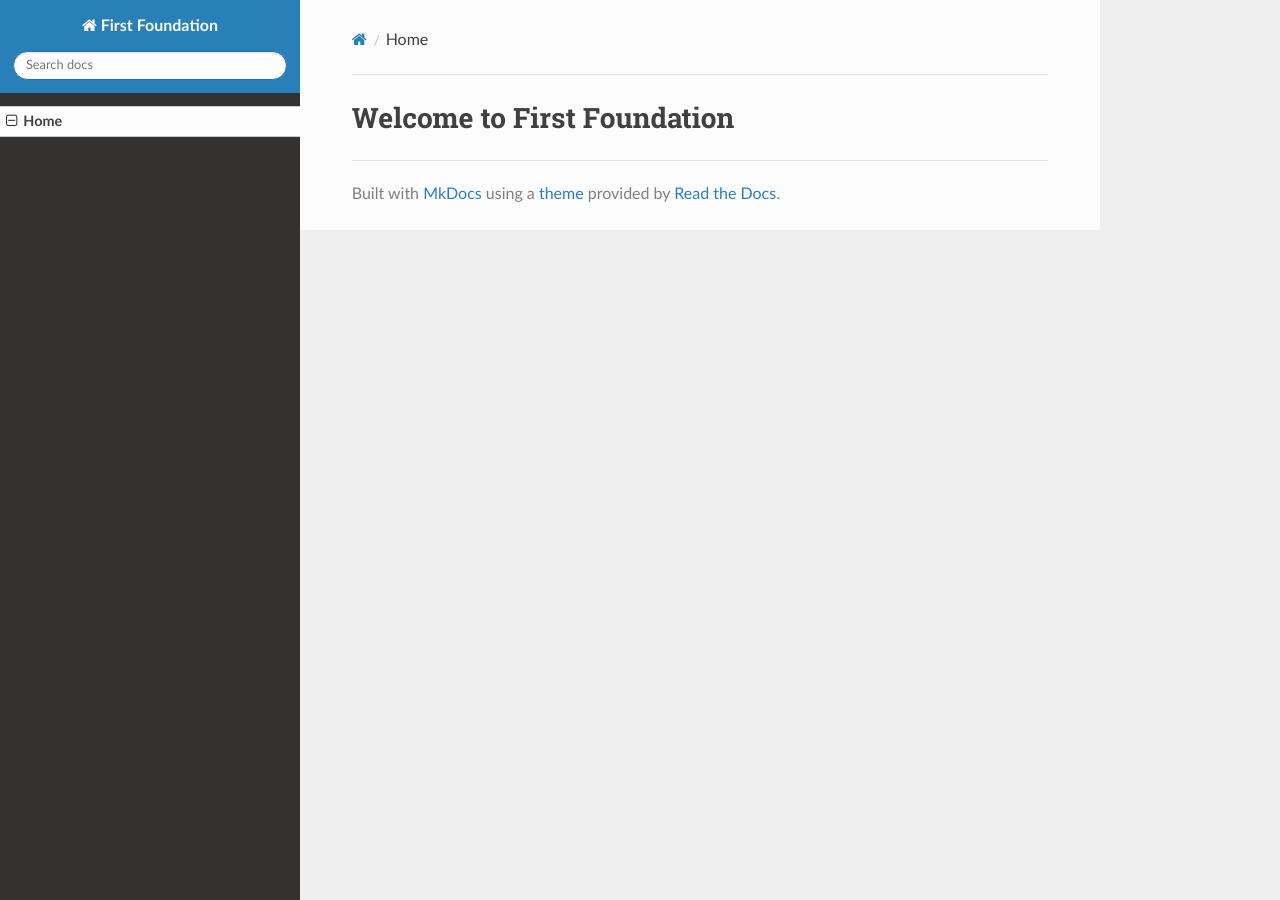
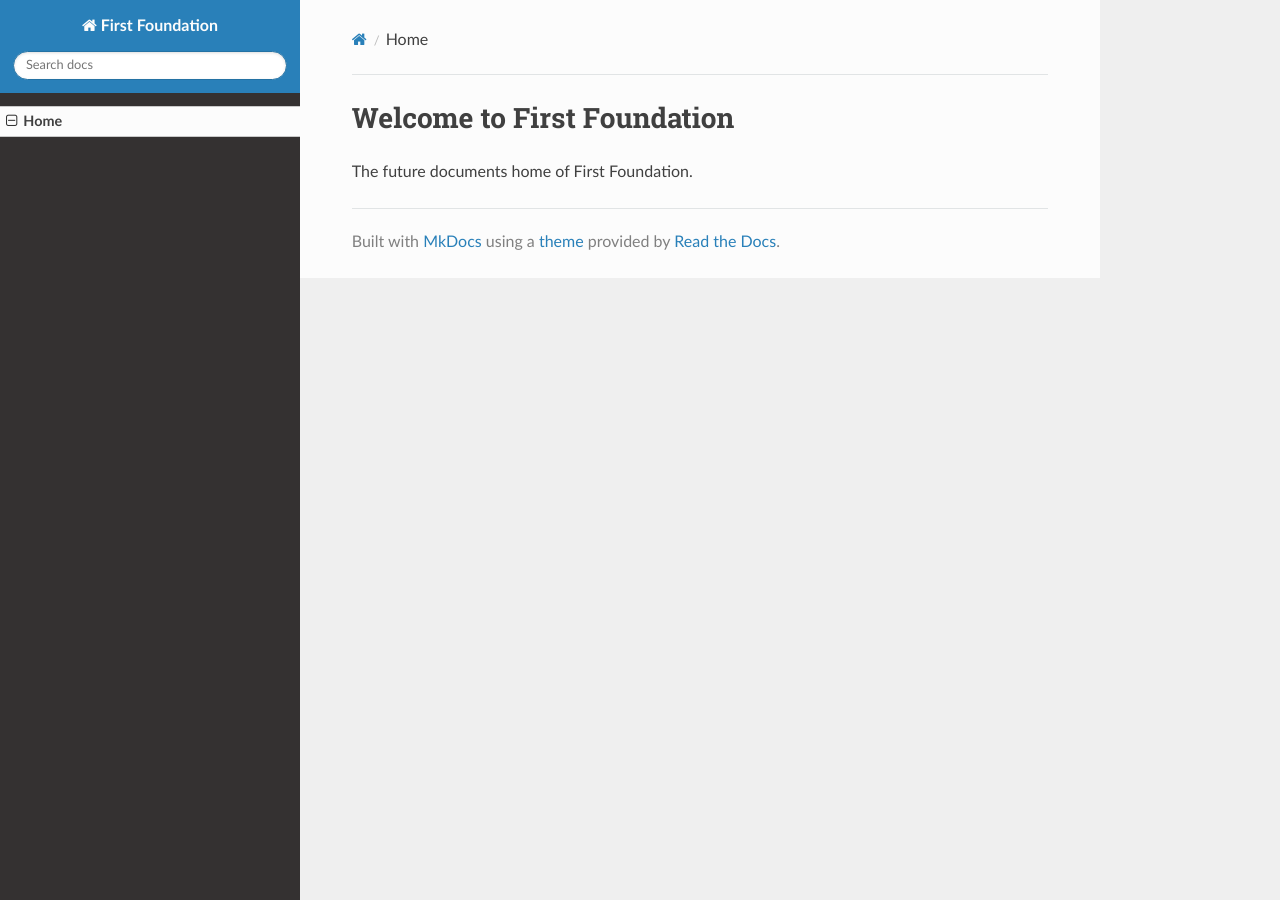
Before and after one commit to First-Foundation/Docs, an MkDocs documentation site: the page built from docs/index.md, in a window 1280 px wide. Built offline with MkDocs 1.6.1, drawn with Linux system fonts in a browser that asks for light colours; nearby versions of some CDN libraries.

Commit message:
Update index.md

```diff
--- a/docs/index.md
+++ b/docs/index.md
@@ -1 +1,4 @@
 # Welcome to First Foundation
+
+
+The future documents home of First Foundation.
```
